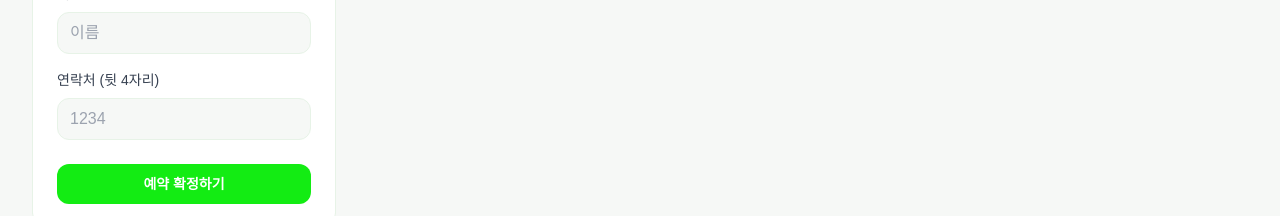
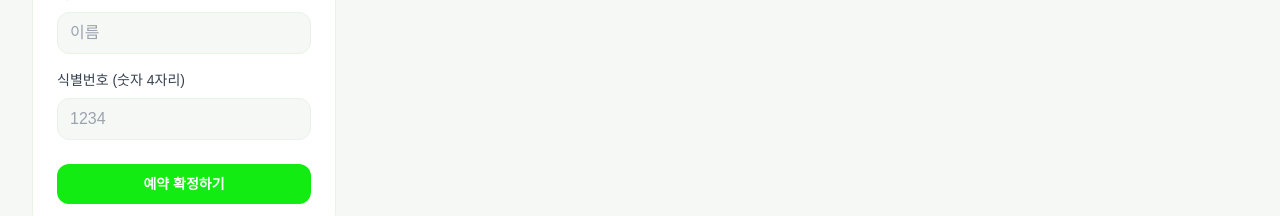
Before and after one commit to SeSAC-Reservation22222/SAYYE-Front, a Next.js app: page /rooms/reserve in a window 1280 px wide. Shown: the part 672-888 px from the top of the page. Built offline with nearby package versions, Linux system fonts and the light colour scheme; no server answers.

Commit message:
회의실 예약시 예약 전화 번호 대신 식별번호 표현 사용

```diff
--- a/app/rooms/reserve/page.tsx
+++ b/app/rooms/reserve/page.tsx
@@ -209,7 +209,7 @@ export default function ReservePage() {
                         minLength={2}
                       />
                       <Input
-                        label="연락처 (뒷 4자리)"
+                        label="식별번호 (숫자 4자리)"
                         placeholder="1234"
                         type="tel"
                         pattern="[0-9]{4}"
```
